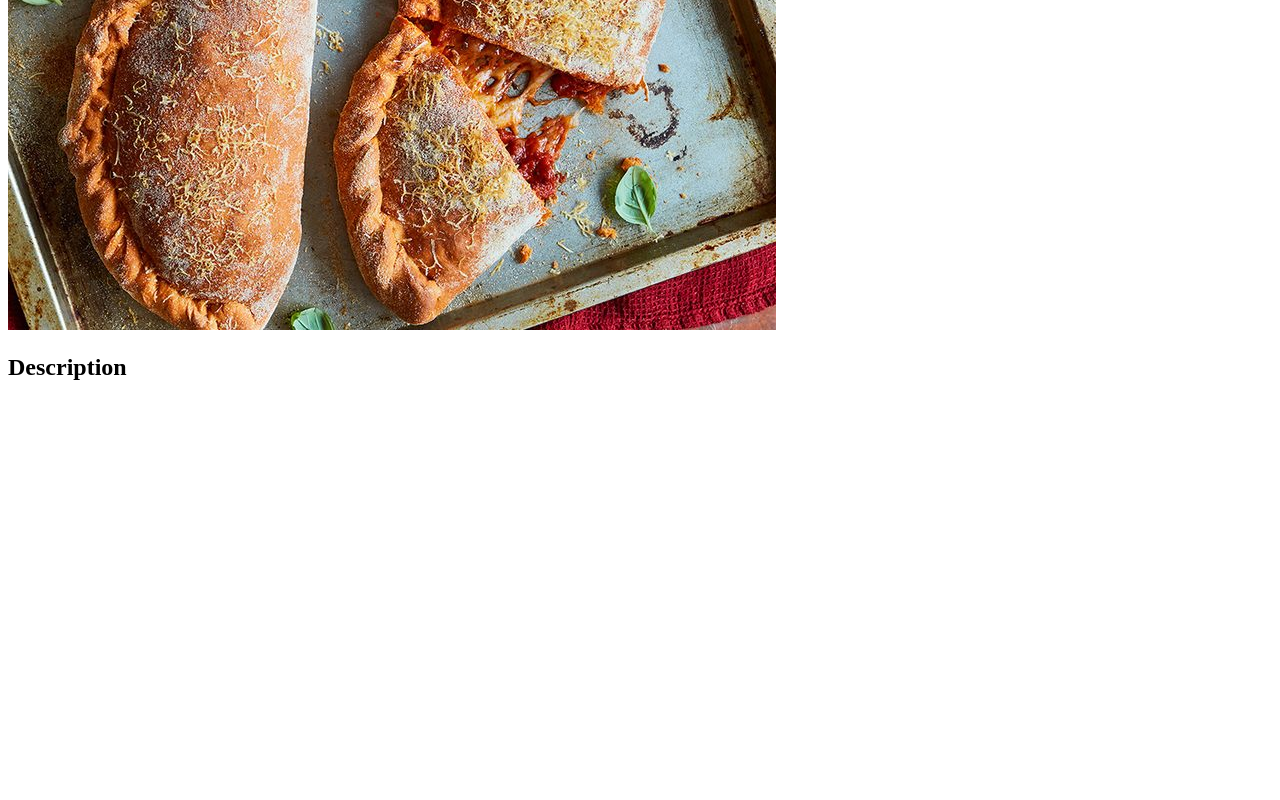
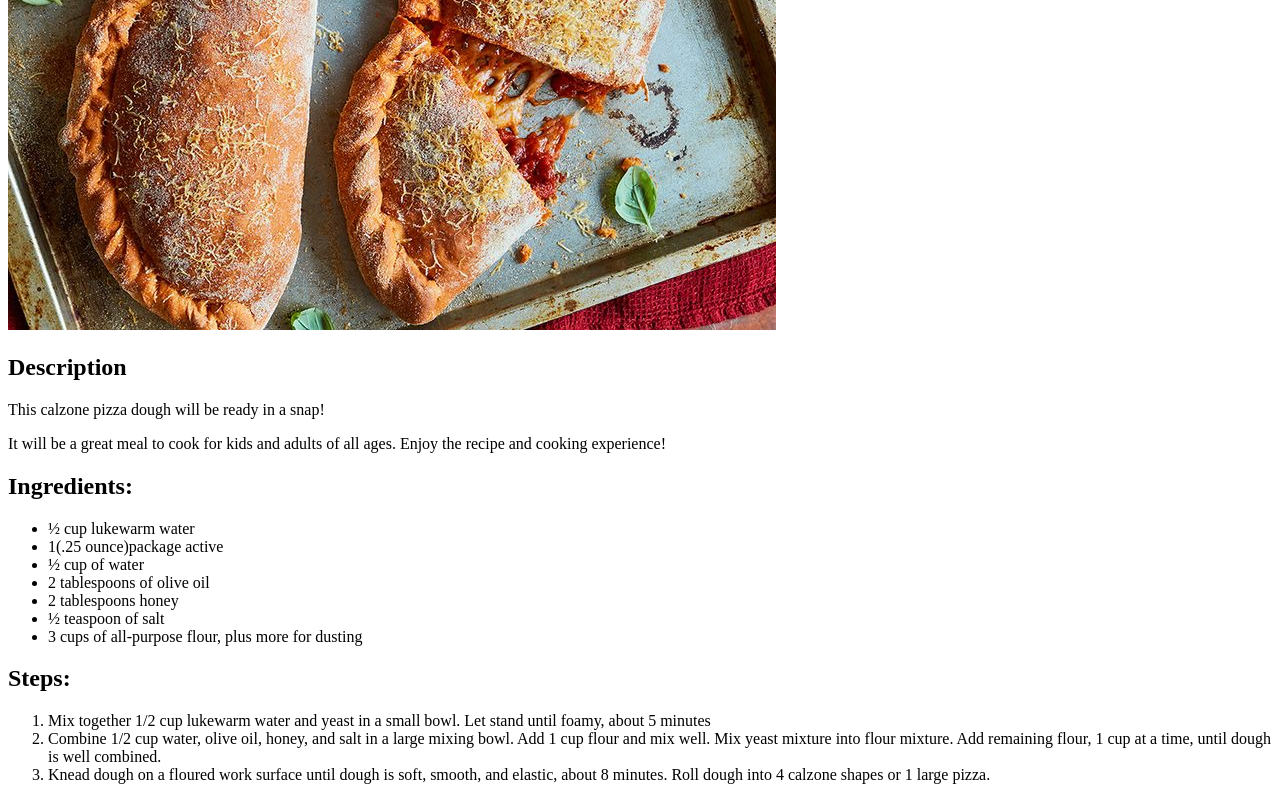
Before and after one commit to FrancescoCheema/odin-recipes, a plain HTML site: page recipes/calzone.html in a window 1280 px wide. Shown: the part 324-1124 px from the top of the page. Before the commit the page ends 800 px from the top, so only its background shows below. Drawn offline with Linux system fonts and the light colour scheme.

Commit message:
Added ingredients unordered list, and ordered list of steps

```diff
--- a/recipes/calzone.html
+++ b/recipes/calzone.html
@@ -8,5 +8,27 @@
     <h1>Calzone</h1>
     <img src="../images/calzone.jpg" alt="Calzone's picture">
     <h2>Description</h2>
+    <p>This calzone pizza dough will be ready in a snap!</p>
+    <p2>It will be a great meal to cook for kids and adults of all ages. Enjoy the recipe and cooking experience!</p2>
+    <h2>Ingredients:</h2>
+    <ul>
+        <li>½ cup lukewarm water</li>
+        <li>1(.25 ounce)package active</li>
+        <li>½ cup of water</li>
+        <li>2 tablespoons of olive oil</li>
+        <li>2 tablespoons honey</li>
+        <li>½ teaspoon of salt</li>
+        <li>3 cups of all-purpose flour, plus more for dusting</li>
+    </ul>
+    <h2>Steps:</h2>
+    <ol>
+        <li>Mix together 1/2 cup lukewarm water and yeast in a small bowl.
+            Let stand until foamy, about 5 minutes</li>
+        <li>Combine 1/2 cup water, olive oil, honey, and salt in a large mixing bowl. Add 1 cup flour and mix well. Mix yeast mixture into flour mixture.
+             Add remaining flour, 1 cup at a time, until dough is well combined.</li>
+        <li>Knead dough on a floured work surface until dough is soft, smooth, and elastic, about 8 minutes.
+            Roll dough into 4 calzone shapes or 1 large pizza.
+        </li>
+    </ol>
 </body>
 </html>
```
